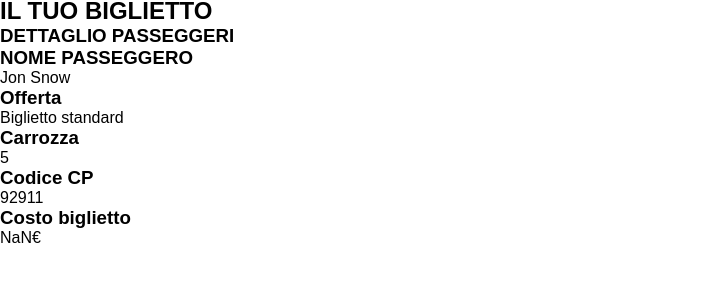
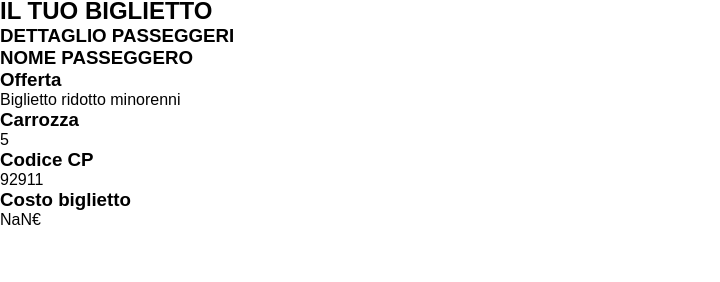
Before and after one commit to marcocampisi/js-biglietto-treno-form, a plain HTML site: page index.html in a window 1280 px wide. Both pictures are taken after a click on the button "Genera". Shown: the part 116-398 px from the top of the page, without its empty margins (0-720 px from the left). Drawn offline with Linux system fonts and the light colour scheme.

```diff
--- a/index.html
+++ b/index.html
@@ -44,11 +44,11 @@
         <div>
             <div>
                 <h3>NOME PASSEGGERO</h3>
-                <p>Jon Snow</p>
+                <p id="nameField"></p>
             </div>
             <div>
                 <h3>Offerta</h3>
-                <p>Biglietto standard</p>
+                <p id="promoField">Biglietto standard</p>
             </div>
             <div>
                 <h3>Carrozza</h3>
--- a/js/main.js
+++ b/js/main.js
@@ -2,19 +2,27 @@
 const generateBtn = document.getElementById('generateBtn');
 const resetBtn = document.getElementById('resetBtn');
 const costoBiglietto = document.getElementById('costoBiglietto');
+const nameField = document.getElementById('nameField');
+const promoField = document.getElementById('promoField')
 
 generateBtn.addEventListener('click',
     function() {
         const inputFullName = document.getElementById('inputFullName').value;
-        const inputKm = parseInt(document.getElementById('inputKm').value);
+        const inputKm = parseFloat(document.getElementById('inputKm').value);
         const inputAge = document.getElementById('inputAge').value;
         let prezzo = parseFloat((tariffaKm * inputKm).toFixed(2));
+
+        nameField.innerHTML = inputFullName;
+
         if (inputAge == 'under18') {
             costoBiglietto.innerHTML = ((prezzo) - (prezzo * .20)) + '€';
+            promoField.innerHTML = 'Biglietto ridotto minorenni';
         } else if (inputAge == 'over65') {
             costoBiglietto.innerHTML = ((prezzo) - (prezzo * .40)) + '€';
+            promoField.innerHTML - 'Biglietto ridotto anziani';
         } else {
             costoBiglietto.innerHTML = prezzo + '€';
+            promoField.innerHTML = 'Biglietto standard';
         }
     }
 );
```
